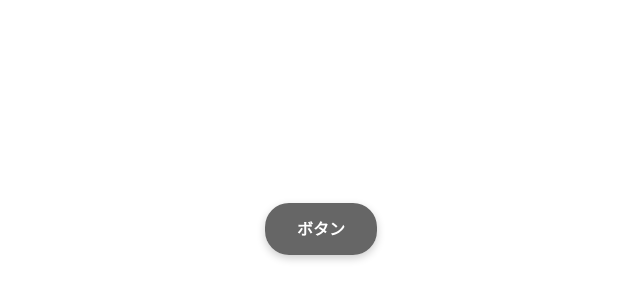
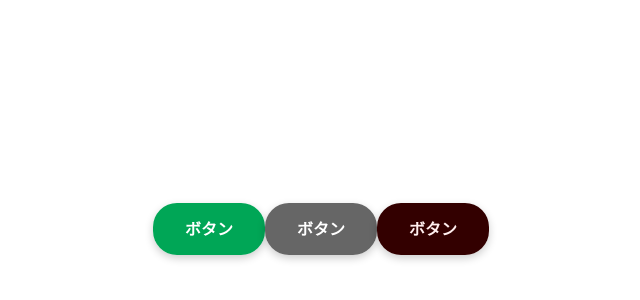
Before and after one commit to nakazawaken1/nuxt_in_docker, a Nuxt app: page / in a window 1280 px wide. Shown: the part 172-472 px from the top of the page, without its empty margins (319-959 px from the left). Built offline with nearby package versions, Linux system fonts and the light colour scheme.

Commit message:
ボタンを並べた

```diff
--- a/pages/index.vue
+++ b/pages/index.vue
@@ -1,7 +1,9 @@
 <template>
   <div class="container">
     <div>
+      <MyButton/>
       <MyButton back_color="#666666"/>
+      <MyButton back_color="#330000" fore_color="#ffeeee"/>
     </div>
   </div>
 </template>
```
